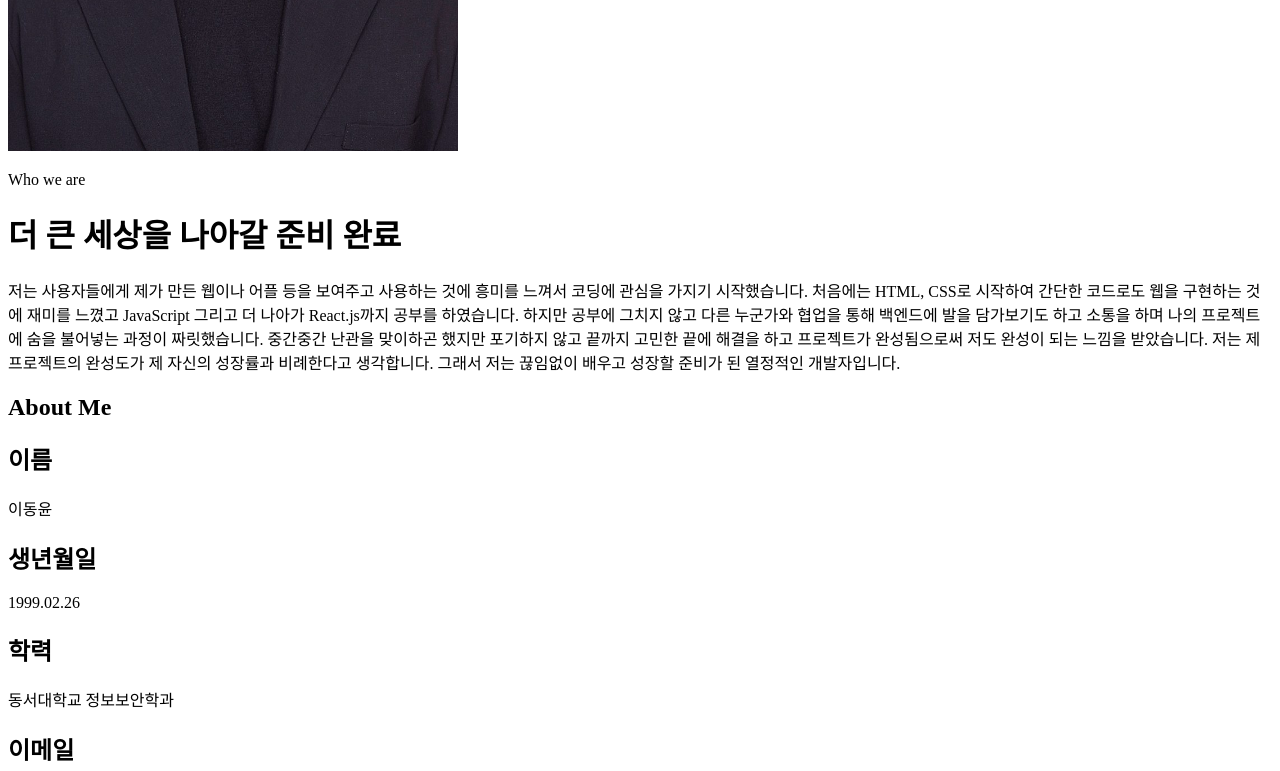
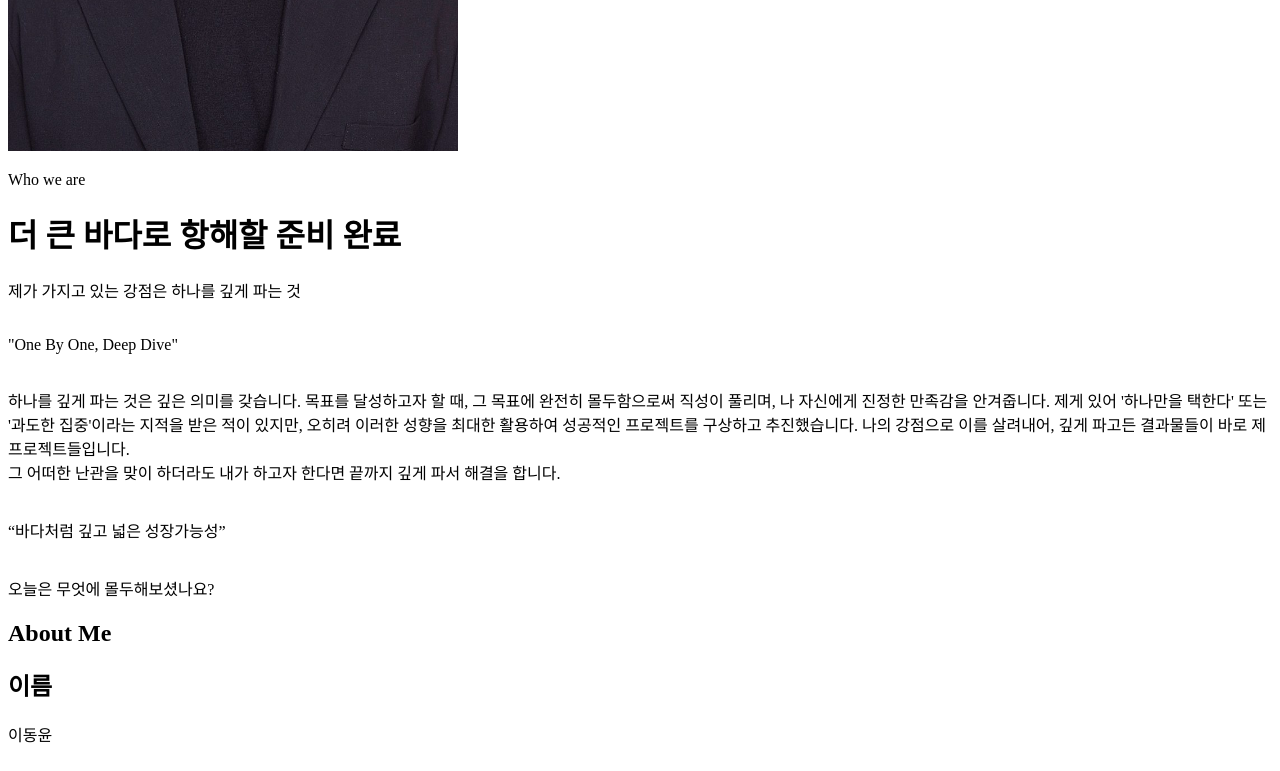
Before and after one commit to dongyoon7212/next-portfolio, a Next.js app: page /about-me in a window 1280 px wide. Shown: the part 634-1405 px from the top of the page. Built offline with nearby package versions, Linux system fonts and the light colour scheme.

Commit message:
소개 글 수정

```diff
--- a/pages/about-me.js
+++ b/pages/about-me.js
@@ -28,30 +28,41 @@ export default function AboutMe() {
                 </p>
 
                 <h1 className="mb-4 text-center text-2xl font-bold text-gray-800 sm:text-3xl md:mb-6 md:text-left">
-                  더 큰 세상을 나아갈 준비 완료
+                  더 큰 바다로 항해할 준비 완료
                 </h1>
 
-                <p className="mb-6 text-gray-500 sm:text-lg md:mb-8">
-                  저는 사용자들에게 제가 만든 웹이나 어플 등을 보여주고 사용하는
-                  것에 흥미를 느껴서 코딩에 관심을 가지기 시작했습니다. 처음에는
-                  HTML, CSS로 시작하여 간단한 코드로도 웹을 구현하는 것에 재미를
-                  느꼈고 JavaScript 그리고 더 나아가 React.js까지 공부를
-                  하였습니다. 하지만 공부에 그치지 않고 다른 누군가와 협업을
-                  통해 백엔드에 발을 담가보기도 하고 소통을 하며 나의 프로젝트에
-                  숨을 불어넣는 과정이 짜릿했습니다. 중간중간 난관을 맞이하곤
-                  했지만 포기하지 않고 끝까지 고민한 끝에 해결을 하고 프로젝트가
-                  완성됨으로써 저도 완성이 되는 느낌을 받았습니다. 저는 제
-                  프로젝트의 완성도가 제 자신의 성장률과 비례한다고 생각합니다.
-                  그래서 저는 끊임없이 배우고 성장할 준비가 된 열정적인
-                  개발자입니다.
+                <div className="mb-6 text-gray-500 sm:text-lg md:mb-8">
+                  제가 가지고 있는 강점은 하나를 깊게 파는 것
                   <br />
-                </p>
+                  <br />
+                  <p className="dark:text-white text-black font-semibold text-2xl">
+                    {'"One By One, Deep Dive"'}
+                  </p>
+                  <br />
+                  하나를 깊게 파는 것은 깊은 의미를 갖습니다. 목표를 달성하고자
+                  할 때, 그 목표에 완전히 몰두함으로써 직성이 풀리며, 나
+                  자신에게 진정한 만족감을 안겨줍니다. 제게 있어 &apos;하나만을
+                  택한다&apos; 또는 &apos;과도한 집중&apos;이라는 지적을 받은
+                  적이 있지만, 오히려 이러한 성향을 최대한 활용하여 성공적인
+                  프로젝트를 구상하고 추진했습니다. 나의 강점으로 이를 살려내어,
+                  깊게 파고든 결과물들이 바로 제 프로젝트들입니다.
+                  <br />
+                  그 어떠한 난관을 맞이 하더라도 내가 하고자 한다면 끝까지 깊게
+                  파서 해결을 합니다.
+                  <br />
+                  <br />
+                  <p className="dark:text-white text-black font-semibold text-2xl">
+                    “바다처럼 깊고 넓은 성장가능성”
+                  </p>
+                  <br />
+                  오늘은 무엇에 몰두해보셨나요?
+                </div>
 
                 <h2 className="mb-2 text-center text-xl font-semibold text-gray-800 sm:text-2xl md:mb-4 md:text-left">
                   About Me
                 </h2>
 
-                <div className="">
+                <div>
                   <h2>이름</h2>
                   <p className="mb-6 text-gray-500 sm:text-lg md:mb-8">
                     이동윤
```
Also changed, not shown: components/home/hero.js (+3 -4 lines).
